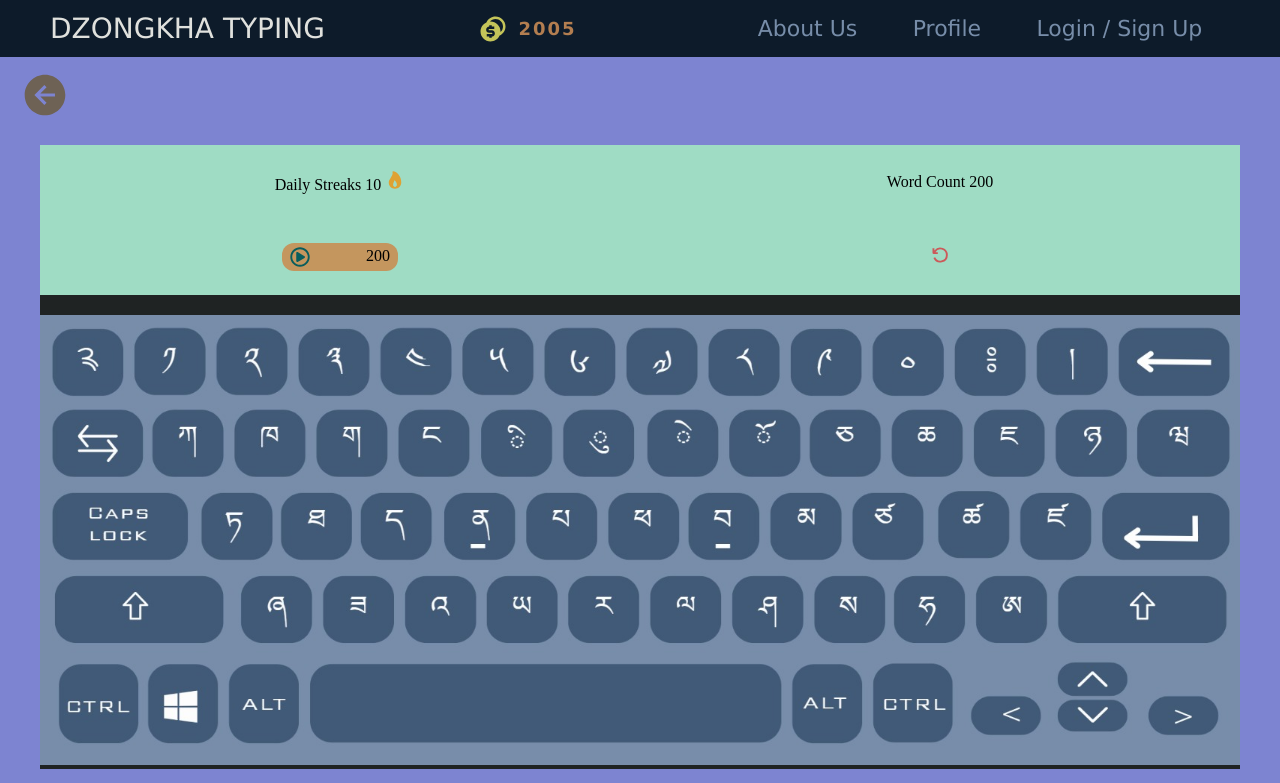
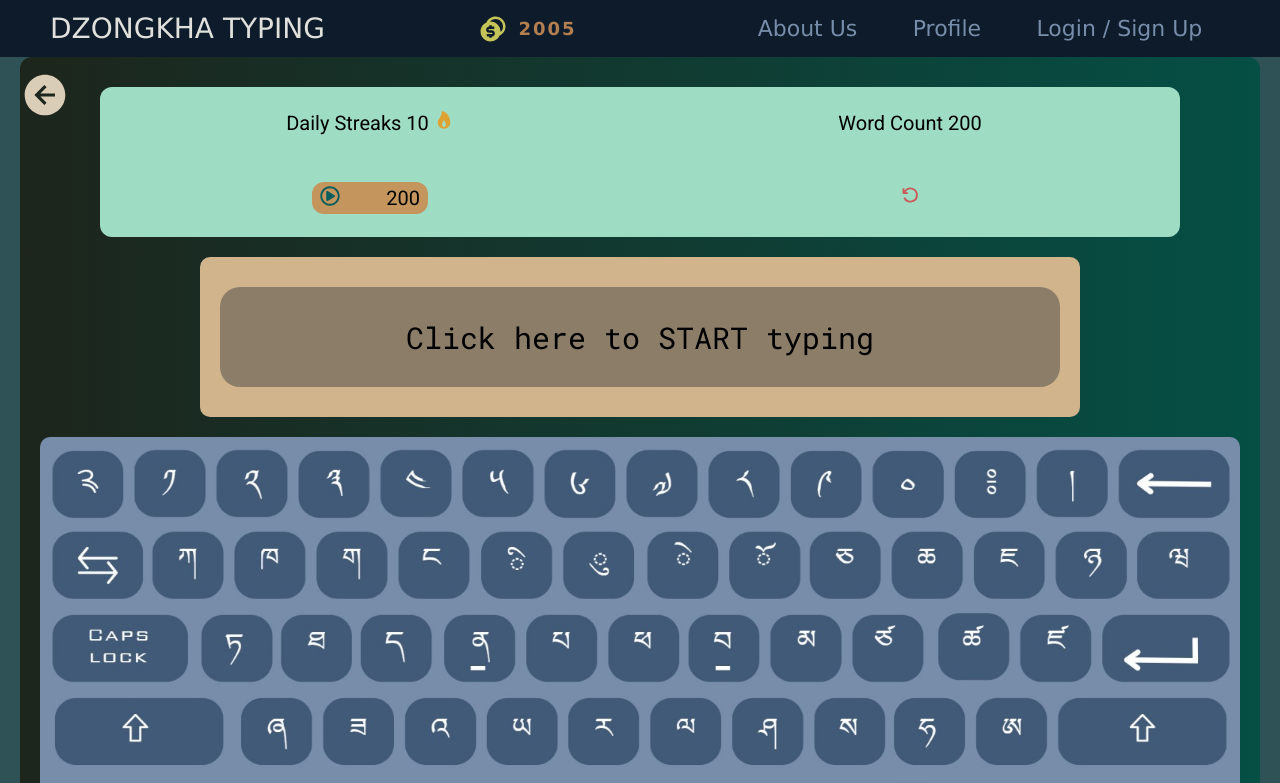
Before and after one commit to Bomjan/dkeyboard, a React (Vite) app: page / in a window 1280 px wide. Shown: the top 783 px of the page. Built offline with nearby package versions, Linux system fonts and the light colour scheme; a web font is replaced by a local one.

Commit message:
keyboard page layout

```diff
--- a/src/components/Buttons/PauseResume/PauseResume.module.css
+++ b/src/components/Buttons/PauseResume/PauseResume.module.css
@@ -1,7 +1,7 @@
 .resumed,
 .pause {
   /* background-color: transparent; */
-  background-color: #68dd64;
+  background-color: #409a3c;
   padding: 4px 8px;
   user-select: none;
   min-width: 100px;
--- a/src/components/Keyboard/Keyboard.module.css
+++ b/src/components/Keyboard/Keyboard.module.css
@@ -1,5 +1,5 @@
 .main {
-  background-color: #7d84d1;
+  background-color: #2e5256;
   width: 100%;
   height: 100vh;
   padding: 50px auto;
@@ -8,28 +8,34 @@
 }
 
 .container {
-  margin: auto;
+  margin: auto 200px;
   display: flex;
   flex-direction: column;
   align-items: center;
   justify-content: center;
   gap: 20px;
+  padding: 30px 20px;
+  border-radius: 12px;
+  background-image: linear-gradient(to right, #1d251c, #054f45);
 }
 
 .metrics {
   height: 150px;
-  width: 100%;
+  width: 90%;
   background-color: #9fdcc4;
   /* display: flex;
   justify-content: space-evenly;
   align-items: center; */
   display: grid;
   grid-template-columns: repeat(2, 1fr);
+  border-radius: 12px;
 }
 
 .item {
   background-color: transparent;
   margin: auto;
+  font-size: 20px;
+  font-family: "Roboto";
 }
 
 .fire {
@@ -45,3 +51,45 @@
   height: 20px;
   color: rgb(204, 89, 89);
 }
+
+.teatArea {
+  background-color: tan;
+  width: 70%;
+  height: 100px;
+  border-radius: 10px;
+  padding: 30px 20px;
+  /* font-size: 20px; */
+}
+
+.keyboardImage {
+  border-radius: 10px;
+}
+.keyboard {
+  background-color: transparent;
+}
+
+.text {
+  background-color: transparent;
+  /* TODO find font for Dzongkha bro (DDC Uchen maybe) */
+  font-family: "Roboto Mono", monospace;
+  max-width: 80%;
+  text-align: center;
+  margin: auto;
+  font-size: 18px;
+}
+
+.cover {
+  width: 100%;
+  height: 100%;
+  background-color: #5e595099;
+  border-radius: 20px;
+  display: flex;
+  justify-content: center;
+  align-items: center;
+}
+
+.cover p {
+  background-color: transparent;
+  font-size: 30px;
+  font-family: "Roboto Mono", monospace;
+}
--- a/src/components/Keyboard/Keyboard.tsx
+++ b/src/components/Keyboard/Keyboard.tsx
@@ -3,11 +3,19 @@ import { LazyLoadImage } from "react-lazy-load-image-component";
 import keyboard from "../../assets/dkeybr.png";
 import { IoFlame } from "react-icons/io5";
 import { VscDebugRestart } from "react-icons/vsc";
+import { useState } from "react";
 
 import PauseResume from "../Buttons/PauseResume/PauseResume";
 export default function Keyboard() {
   const wordCount = 200;
   const streak = 10;
+  const text = `
+    Lorem ipsum dolor sit amet consectetur adipisicing elit. Reiciendis
+    similique, architecto molestiae temporibus culpa iusto officiis ab
+    perferendis amet atque perspiciatis rem dolores soluta reprehenderit
+    consequatur. Perspiciatis quos optio omnis?
+  `;
+  const [isFocused, setIsFocused] = useState(false);
   return (
     <main className={style.main}>
       <div className={style.container}>
@@ -23,12 +31,22 @@ export default function Keyboard() {
             <VscDebugRestart className={style.restart} />
           </div>
         </div>
+        <div className={style.teatArea}>
+          {!isFocused ? (
+            <div className={style.cover} onClick={() => setIsFocused(true)}>
+              <p>Click here to START typing</p>
+            </div>
+          ) : (
+            <div className={style.text}>{text}</div>
+          )}
+        </div>
         <div className={style.keyboard}>
           <LazyLoadImage
             src={keyboard}
             alt="Keyboard Image"
             height={450}
             width={1200}
+            className={style.keyboardImage}
           />
         </div>
       </div>
--- a/src/pages/Home/Home.module.css
+++ b/src/pages/Home/Home.module.css
@@ -14,8 +14,11 @@
   width: 50px;
   height: 50px;
   background-color: transparent;
-  color: rgb(110, 98, 85);
+  color: rgb(217, 205, 183);
   position: absolute;
   top: 70px;
   left: 20px;
+  &:hover {
+    color: rgb(46, 22, 22);
+  }
 }
```
